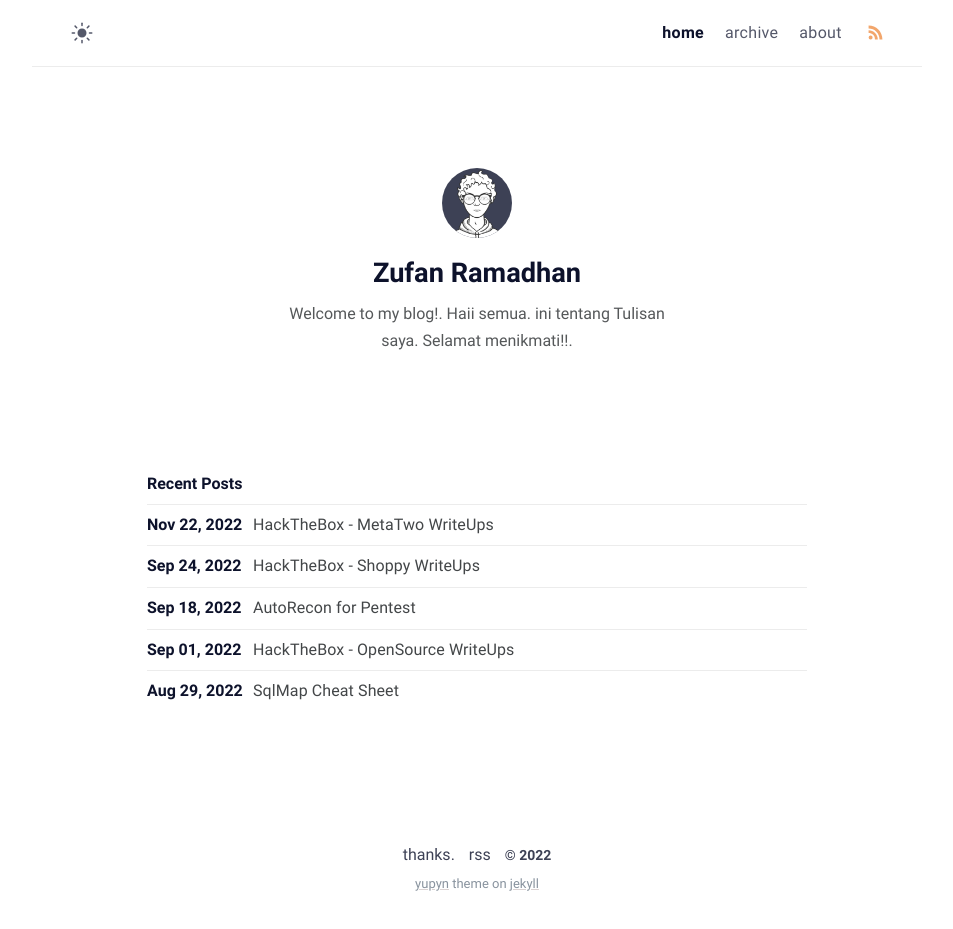
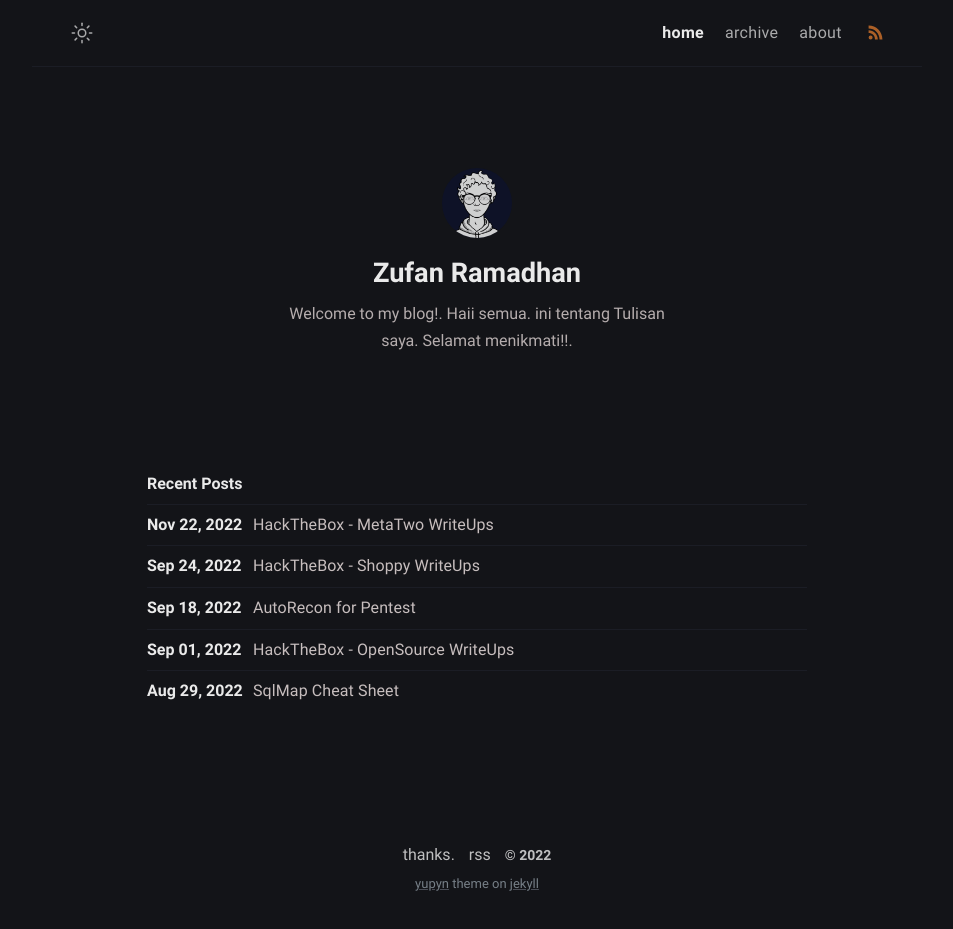
Before and after one commit to zufan-students/blog, a Jekyll site: the page built from index.md, in a window 1280 px wide. Shown: the whole page, without its empty margins (163-1116 px from the left). Built offline with Jekyll 4.4.1, drawn with Linux system fonts in a browser that asks for light colours.

Commit message:
Update _config.yml

```diff
--- a/_config.yml
+++ b/_config.yml
@@ -6,7 +6,7 @@ lang: en-US # default lang
 timezone: Asia/Jakarta # set your timezone
 image: assets/img/me.png # This image used for Open Graph
 repo: https://github.com/zufan-yp # site repo [optional]
-mode: light # default theme "dark" | "light"
+mode: dark # default theme "dark" | "light"
 
 # Profile settings
 author:
```
